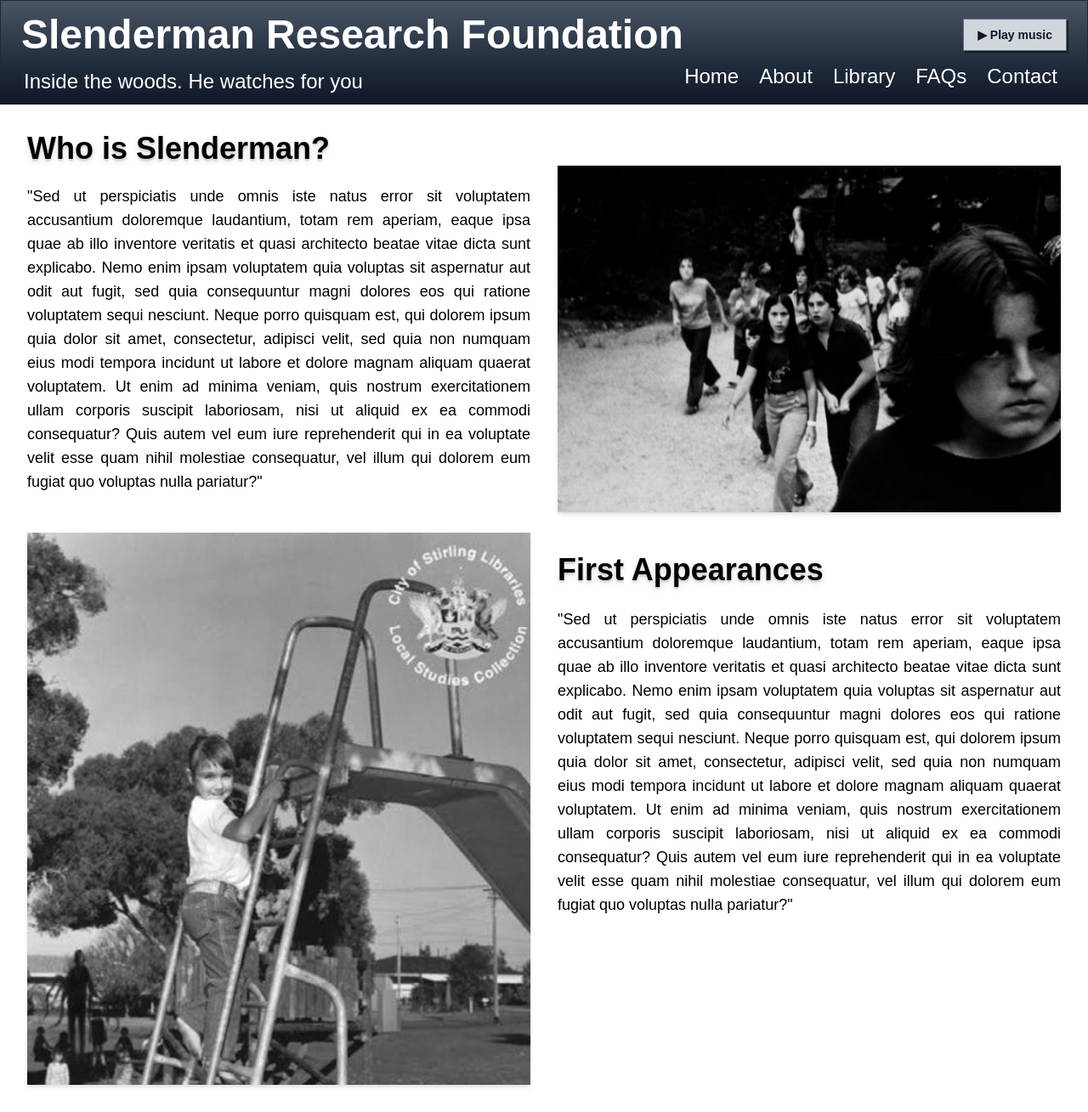
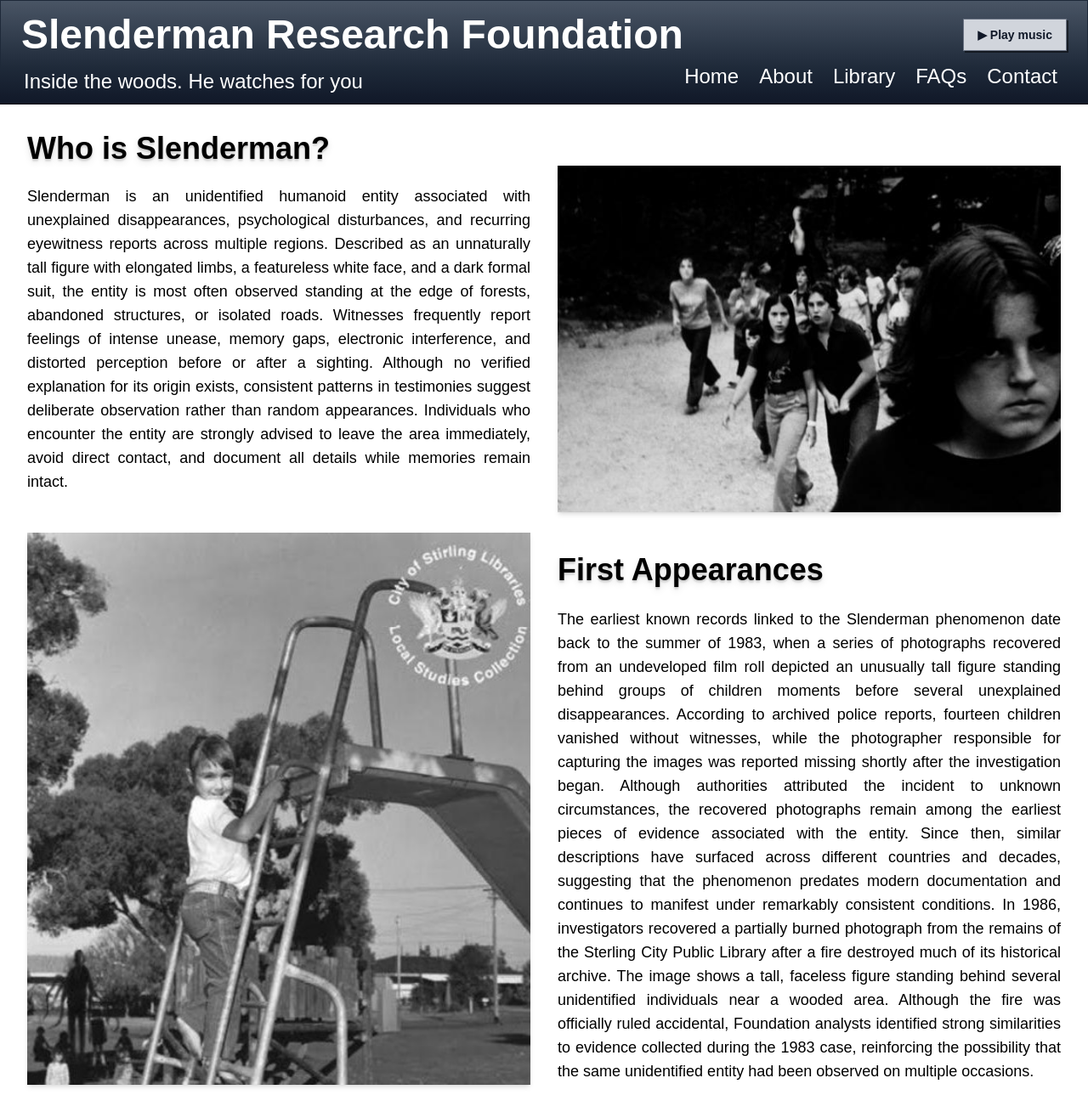
Before and after one commit to vicenteeinu/Slenderman-Research-Foundation, a React (Vite) app: page / in a window 1280 px wide. Shown: the whole page at 85% size. Built offline with nearby package versions, Linux system fonts and the light colour scheme.

Commit message:
feat: add final content for Who Is Slenderman and First Appearances sections

```diff
--- a/src/components/home/hero.tsx
+++ b/src/components/home/hero.tsx
@@ -11,7 +11,7 @@ export default function Hero() {
 
         <div className="flex gap-8 items-center">
             <div className="flex-1">
-                <p className="text-justify text-lg">"Sed ut perspiciatis unde omnis iste natus error sit voluptatem accusantium doloremque laudantium, totam rem aperiam, eaque ipsa quae ab illo inventore veritatis et quasi architecto beatae vitae dicta sunt explicabo. Nemo enim ipsam voluptatem quia voluptas sit aspernatur aut odit aut fugit, sed quia consequuntur magni dolores eos qui ratione voluptatem sequi nesciunt. Neque porro quisquam est, qui dolorem ipsum quia dolor sit amet, consectetur, adipisci velit, sed quia non numquam eius modi tempora incidunt ut labore et dolore magnam aliquam quaerat voluptatem. Ut enim ad minima veniam, quis nostrum exercitationem ullam corporis suscipit laboriosam, nisi ut aliquid ex ea commodi consequatur? Quis autem vel eum iure reprehenderit qui in ea voluptate velit esse quam nihil molestiae consequatur, vel illum qui dolorem eum fugiat quo voluptas nulla pariatur?"</p>
+                <p className="text-justify text-lg">Slenderman is an unidentified humanoid entity associated with unexplained disappearances, psychological disturbances, and recurring eyewitness reports across multiple regions. Described as an unnaturally tall figure with elongated limbs, a featureless white face, and a dark formal suit, the entity is most often observed standing at the edge of forests, abandoned structures, or isolated roads. Witnesses frequently report feelings of intense unease, memory gaps, electronic interference, and distorted perception before or after a sighting. Although no verified explanation for its origin exists, consistent patterns in testimonies suggest deliberate observation rather than random appearances. Individuals who encounter the entity are strongly advised to leave the area immediately, avoid direct contact, and document all details while memories remain intact.</p>
             </div>
 
             <div className="flex-1">
@@ -33,7 +33,7 @@ export default function Hero() {
                          First Appearances
                     </h2>
 
-                    <p className="text-justify text-lg">"Sed ut perspiciatis unde omnis iste natus error sit voluptatem accusantium doloremque laudantium, totam rem aperiam, eaque ipsa quae ab illo inventore veritatis et quasi architecto beatae vitae dicta sunt explicabo. Nemo enim ipsam voluptatem quia voluptas sit aspernatur aut odit aut fugit, sed quia consequuntur magni dolores eos qui ratione voluptatem sequi nesciunt. Neque porro quisquam est, qui dolorem ipsum quia dolor sit amet, consectetur, adipisci velit, sed quia non numquam eius modi tempora incidunt ut labore et dolore magnam aliquam quaerat voluptatem. Ut enim ad minima veniam, quis nostrum exercitationem ullam corporis suscipit laboriosam, nisi ut aliquid ex ea commodi consequatur? Quis autem vel eum iure reprehenderit qui in ea voluptate velit esse quam nihil molestiae consequatur, vel illum qui dolorem eum fugiat quo voluptas nulla pariatur?"</p>
+                    <p className="text-justify text-lg">The earliest known records linked to the Slenderman phenomenon date back to the summer of 1983, when a series of photographs recovered from an undeveloped film roll depicted an unusually tall figure standing behind groups of children moments before several unexplained disappearances. According to archived police reports, fourteen children vanished without witnesses, while the photographer responsible for capturing the images was reported missing shortly after the investigation began. Although authorities attributed the incident to unknown circumstances, the recovered photographs remain among the earliest pieces of evidence associated with the entity. Since then, similar descriptions have surfaced across different countries and decades, suggesting that the phenomenon predates modern documentation and continues to manifest under remarkably consistent conditions. In 1986, investigators recovered a partially burned photograph from the remains of the Sterling City Public Library after a fire destroyed much of its historical archive. The image shows a tall, faceless figure standing behind several unidentified individuals near a wooded area. Although the fire was officially ruled accidental, Foundation analysts identified strong similarities to evidence collected during the 1983 case, reinforcing the possibility that the same unidentified entity had been observed on multiple occasions.</p>
                 </div>
 
 
```
